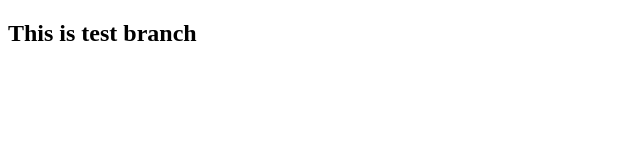
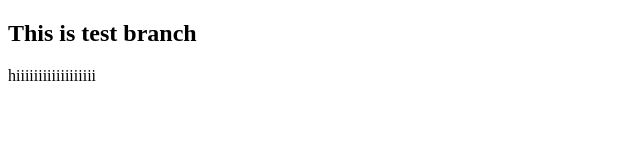
Before and after one commit to WTTMendis-Cy/Github_Test, a plain HTML site: page index.html in a window 1280 px wide. Shown: the whole page, without its empty margins (0-640 px from the left). Drawn offline with Linux system fonts and the light colour scheme.

Commit message:
Add paragraph with greeting to index.html

```diff
--- a/index.html
+++ b/index.html
@@ -8,6 +8,7 @@
 <body>
 
     <h2>This is test branch</h2>
+    <p>hiiiiiiiiiiiiiiiiii</p>
 
 </body>
 </html>
```
